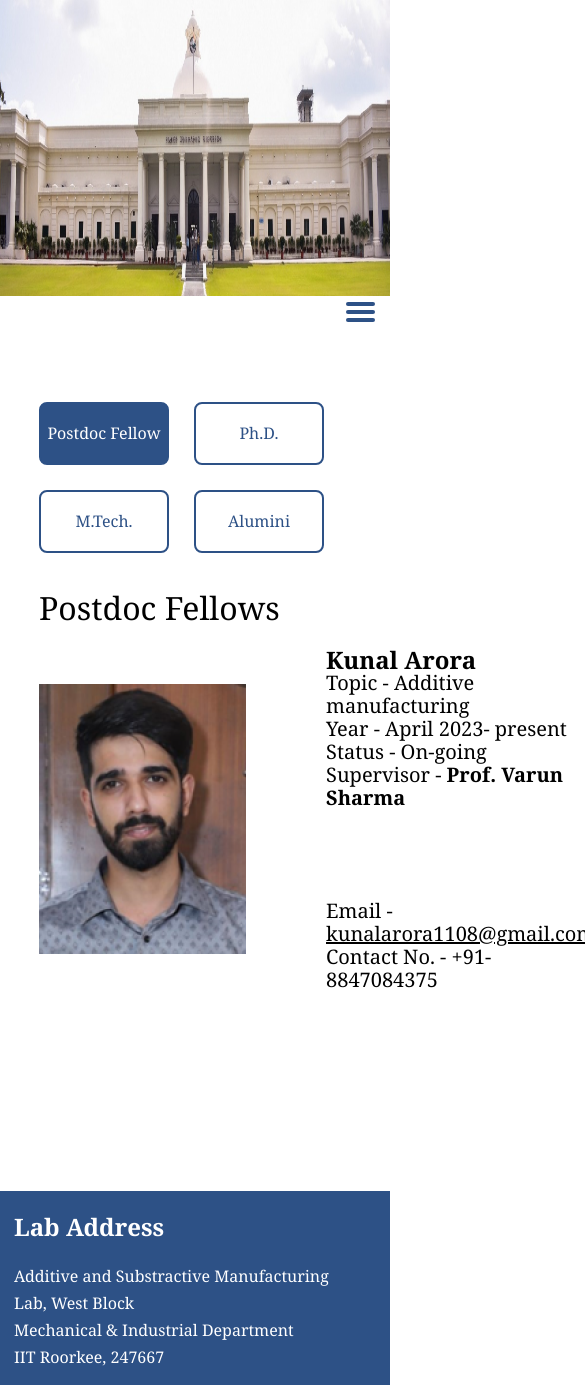
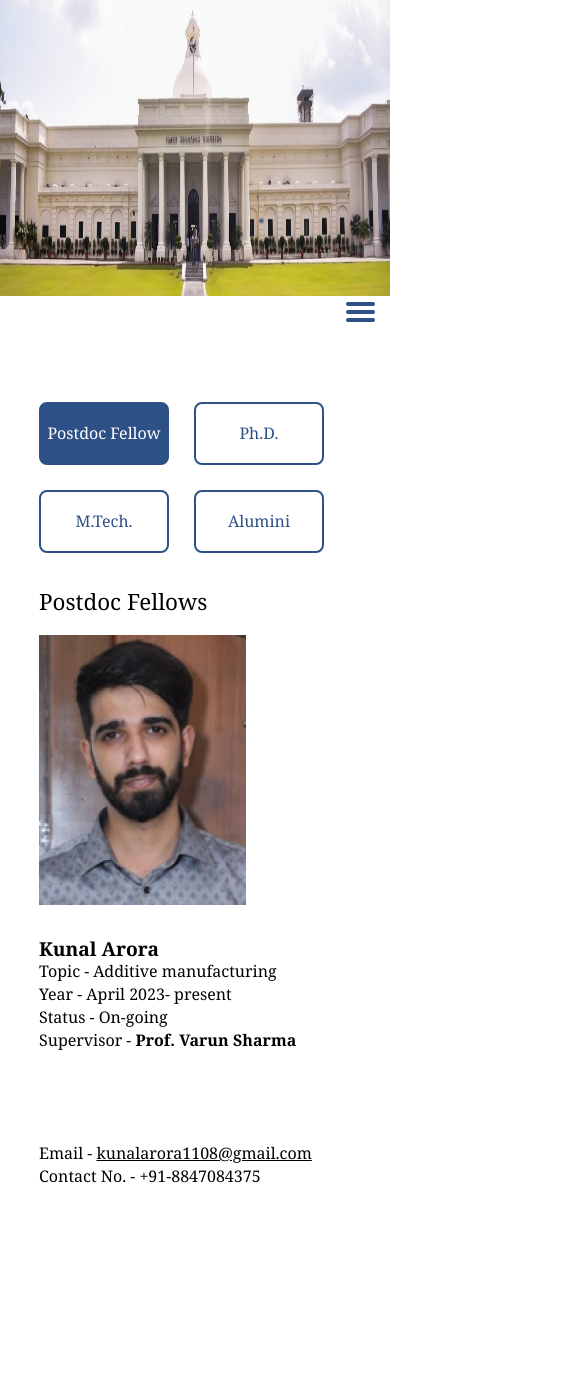
Before and after one commit to Kirthik24/varun-sharma-profile, a React (Vite) app: page /teams in a window 390 px wide. Shown: the top 1385 px of the page, 585 px wide, since content can reach past the window. Built offline with nearby package versions, Linux system fonts and the light colour scheme.

Commit message:
Teams responsive done

```diff
--- a/src/css/footer.scss
+++ b/src/css/footer.scss
@@ -133,7 +133,7 @@
     }
 }
 
-@media screen and (max-width: 768px){
+@media screen and (max-width: 1000px){
 
     .footer{
         height: fit-content;
--- a/src/css/people/people.scss
+++ b/src/css/people/people.scss
@@ -44,3 +44,40 @@ h1{
 img{
     align-self: center;
 }
+
+@media screen and (max-width: 800px){
+    h1{
+        font-size: 1.4rem;
+    }
+
+    .person{
+        margin-bottom: 27px;
+        display: flex;
+        flex-direction: column;
+        gap: 2rem;
+
+        h2{
+            font-size: 1.2rem;
+        }
+
+        p{
+            margin: 0;
+            font-family: 'Georgia';
+            font-style: normal;
+            font-weight: 400;
+            font-size: 1rem;
+            line-height: 23px;
+            color: #000000;
+        }
+
+        .details{
+            align-self: flex-start;
+        }
+    }
+
+    img{
+        align-self: flex-start;
+    }
+
+
+}
```
